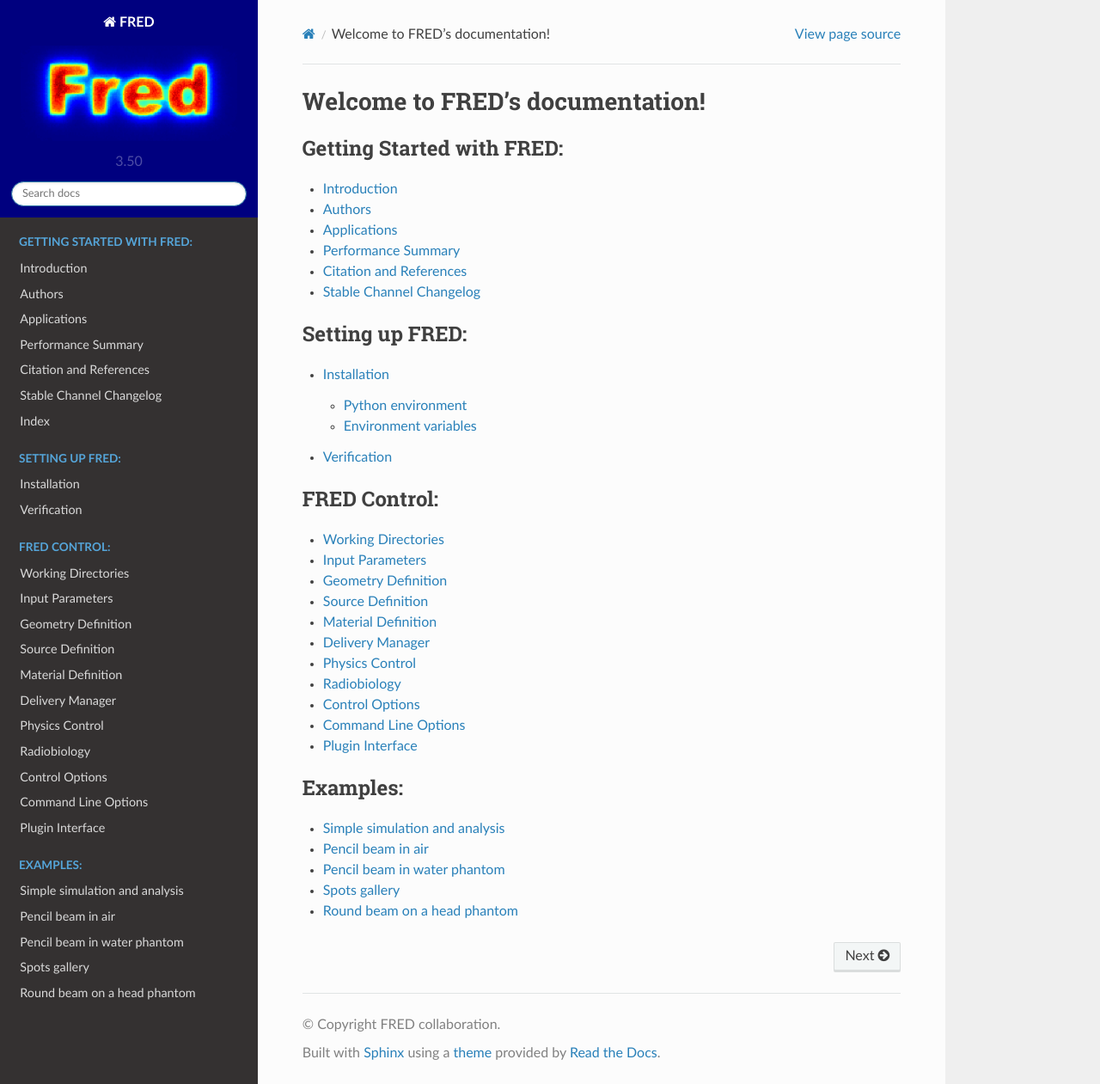
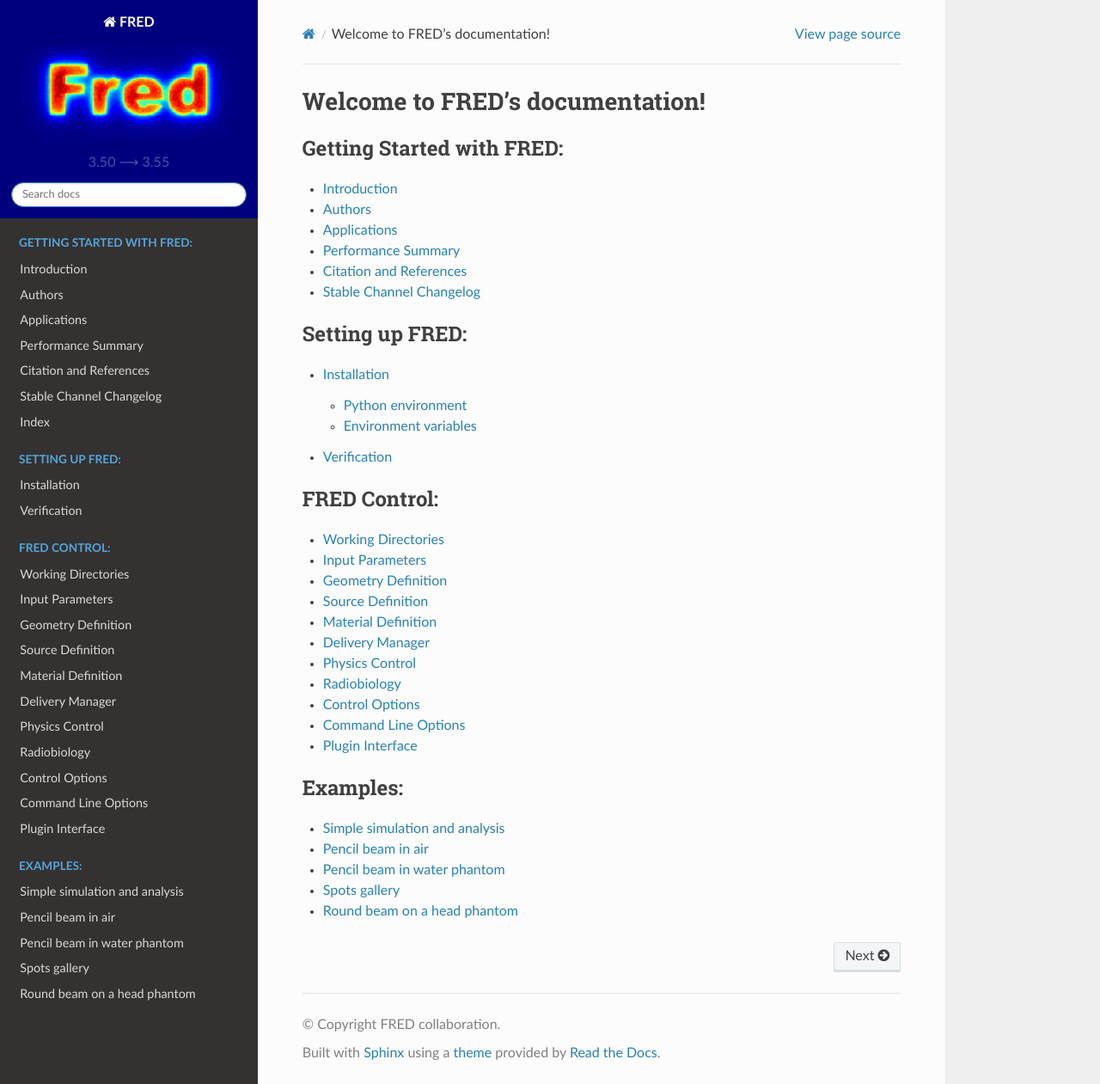
Before and after one commit to Fred-org/FRED-docs, a Sphinx documentation site: the page built from source/index.rst, in a window 1280 px wide and 1261 px high. Shown: the whole window at 86% size. Built offline with Sphinx 7.4.7 and the Read the Docs theme 2.0.0, drawn with Linux system fonts in a browser that asks for light colours; formulas are drawn with MathJax 3.

Commit message:
from version to version

```diff
--- a/source/conf.py
+++ b/source/conf.py
@@ -23,7 +23,7 @@ copyright = 'FRED collaboration'
 author = 'FRED collaboration'
 
 # The full version, including alpha/beta/rc tags
-version = '3.50'
+version = '3.50 ⟶ 3.55'
 # The full version, including alpha/beta/rc tags.
 release = '3.50'
 
```
